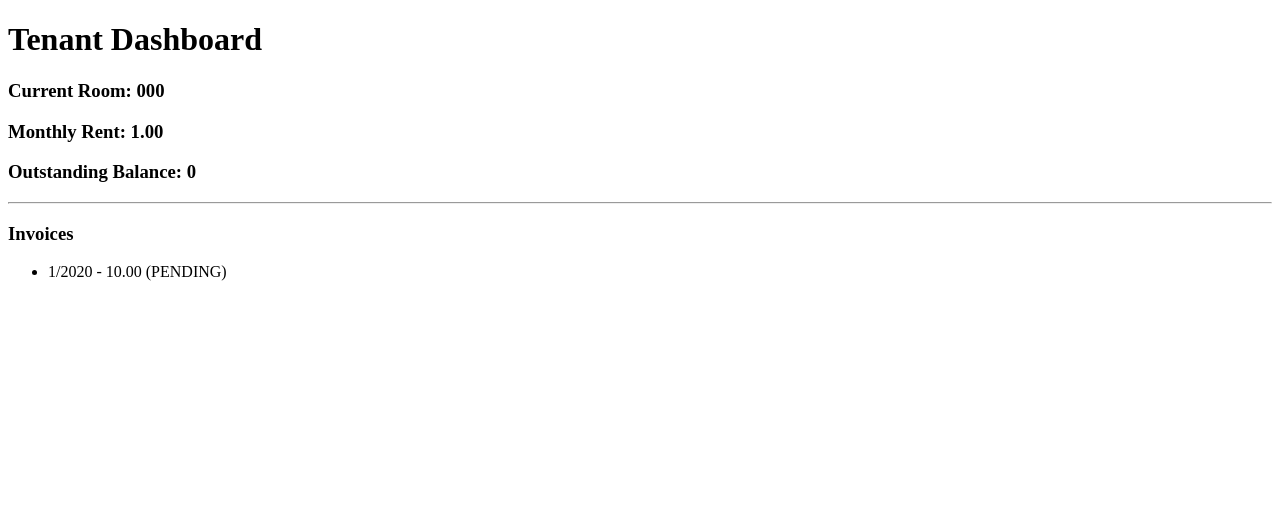
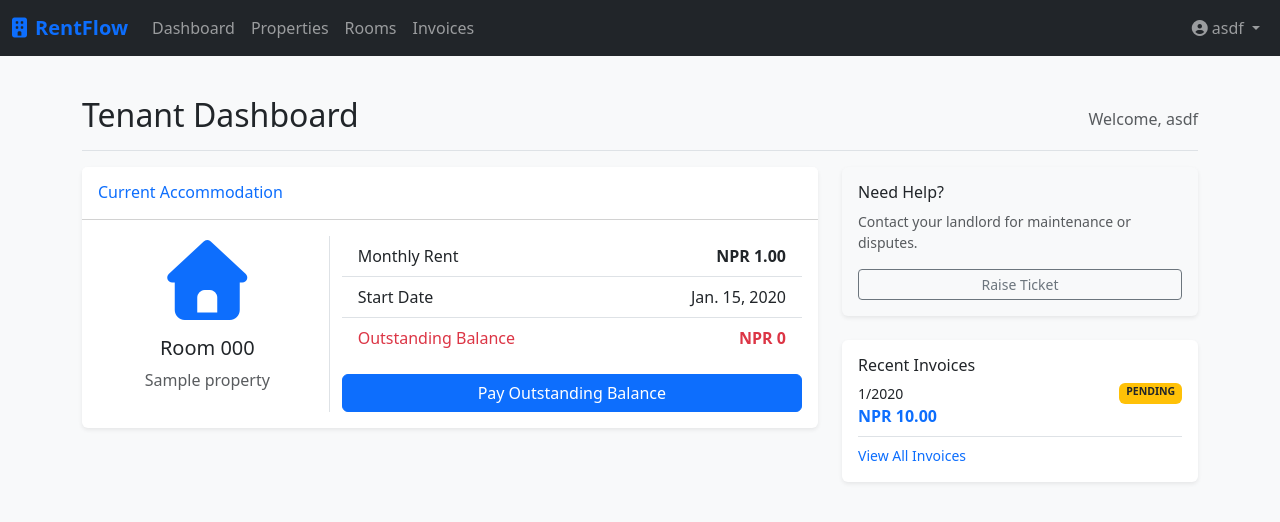
Before and after one commit to sameer9860/-RentFlow-Landlord-Tenant-Management-System, a Django app: page /dashboard/tenant/ in a window 1280 px wide. Shown: the top 522 px of the page. Run offline with Django 5.2, Linux system fonts and the light colour scheme; a user stored in the database is signed in; data comes from the database, SQL or seed files in the repository; tables that the repository leaves empty hold one stand-in row (values such as "Sample post"); parts of the project's set-up code (start-up, migrations or seed data) failed here and were passed over.

Commit message:
Updated ui

```diff
--- a/dashboard/templates/dashboard/tenant_dash.html
+++ b/dashboard/templates/dashboard/tenant_dash.html
@@ -1,28 +1,93 @@
-<!DOCTYPE html>
-<html>
+{% extends 'core/base.html' %}
 
-<head>
-    <title>Tenant Dashboard</title>
-</head>
+{% block title %}My Dashboard - RentFlow{% endblock %}
 
-<body>
-    <h1>Tenant Dashboard</h1>
-    {% if tenancy %}
-    <div>
-        <h3>Current Room: {{ tenancy.room.room_number }}</h3>
-        <h3>Monthly Rent: {{ tenancy.room.monthly_rent }}</h3>
-        <h3>Outstanding Balance: {{ outstanding_balance }}</h3>
+{% block content %}
+<div class="d-flex justify-content-between flex-wrap flex-md-nowrap align-items-center pt-3 pb-2 mb-3 border-bottom">
+    <h1 class="h2">Tenant Dashboard</h1>
+    <div class="btn-toolbar mb-2 mb-md-0 text-muted">
+        Welcome, {{ user.username }}
     </div>
-    <hr>
-    <h3>Invoices</h3>
-    <ul>
-        {% for invoice in invoices %}
-        <li>{{ invoice.month }}/{{ invoice.year }} - {{ invoice.amount }} ({{ invoice.status }})</li>
-        {% endfor %}
-    </ul>
-    {% else %}
-    <p>No active tenancy found.</p>
-    {% endif %}
-</body>
+</div>
 
-</html>
+{% if tenancy %}
+<div class="row">
+    <!-- Current Accommodation -->
+    <div class="col-lg-8 mb-4">
+        <div class="card shadow-sm border-0">
+            <div class="card-header bg-white py-3">
+                <h6 class="m-0 font-weight-bold text-primary">Current Accommodation</h6>
+            </div>
+            <div class="card-body">
+                <div class="row align-items-center">
+                    <div class="col-md-4 text-center">
+                        <i class="fas fa-home fa-5x text-primary mb-3"></i>
+                        <h5>Room {{ tenancy.room.room_number }}</h5>
+                        <p class="text-muted">{{ tenancy.room.property.name }}</p>
+                    </div>
+                    <div class="col-md-8 border-start">
+                        <ul class="list-group list-group-flush">
+                            <li class="list-group-item d-flex justify-content-between align-items-center">
+                                Monthly Rent <span><strong>NPR {{ tenancy.room.monthly_rent }}</strong></span>
+                            </li>
+                            <li class="list-group-item d-flex justify-content-between align-items-center">
+                                Start Date <span>{{ tenancy.start_date }}</span>
+                            </li>
+                            <li class="list-group-item d-flex justify-content-between align-items-center text-danger">
+                                Outstanding Balance <span><strong>NPR {{ outstanding_balance }}</strong></span>
+                            </li>
+                        </ul>
+                        <div class="d-grid mt-3">
+                            <a href="{% url 'payments:invoice_list' %}" class="btn btn-primary">Pay Outstanding
+                                Balance</a>
+                        </div>
+                    </div>
+                </div>
+            </div>
+        </div>
+    </div>
+
+    <!-- Quick Stats/Actions -->
+    <div class="col-lg-4 mb-4">
+        <div class="card shadow-sm border-0 mb-4 bg-light">
+            <div class="card-body">
+                <h6>Need Help?</h6>
+                <p class="small text-muted">Contact your landlord for maintenance or disputes.</p>
+                <button class="btn btn-sm btn-outline-secondary w-100">Raise Ticket</button>
+            </div>
+        </div>
+
+        <div class="card shadow-sm border-0">
+            <div class="card-body">
+                <h6>Recent Invoices</h6>
+                <ul class="list-unstyled mb-0">
+                    {% for invoice in invoices|slice:":3" %}
+                    <li class="mb-2 pb-2 border-bottom">
+                        <div class="d-flex justify-content-between small">
+                            <span>{{ invoice.month }}/{{ invoice.year }}</span>
+                            <span
+                                class="badge {% if invoice.status == 'PAID' %}bg-success{% else %}bg-warning text-dark{% endif %}">
+                                {{ invoice.status }}
+                            </span>
+                        </div>
+                        <div class="text-primary fw-bold">NPR {{ invoice.amount }}</div>
+                    </li>
+                    {% empty %}
+                    <li class="text-muted small">No invoices yet.</li>
+                    {% endfor %}
+                </ul>
+                <a href="{% url 'payments:invoice_list' %}" class="small text-decoration-none mt-2 d-block">View All
+                    Invoices</a>
+            </div>
+        </div>
+    </div>
+</div>
+{% else %}
+<div class="alert alert-info py-5 text-center">
+    <i class="fas fa-info-circle fa-3x mb-3 text-info"></i>
+    <h4>No active tenancy found!</h4>
+    <p class="mb-0">You are currently not assigned to any room. Please contact the landlord or administrator.</p>
+</div>
+{% endif %}
+
+{% endblock %}
```
